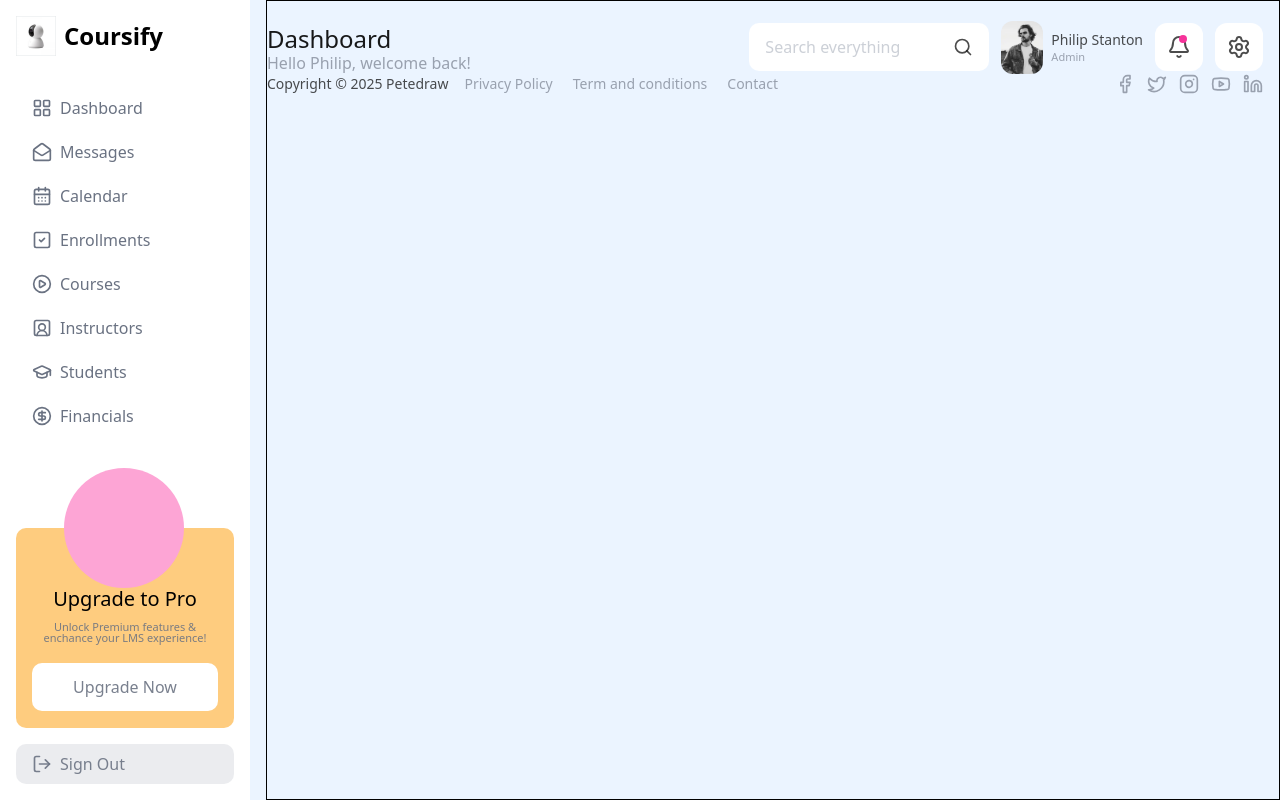
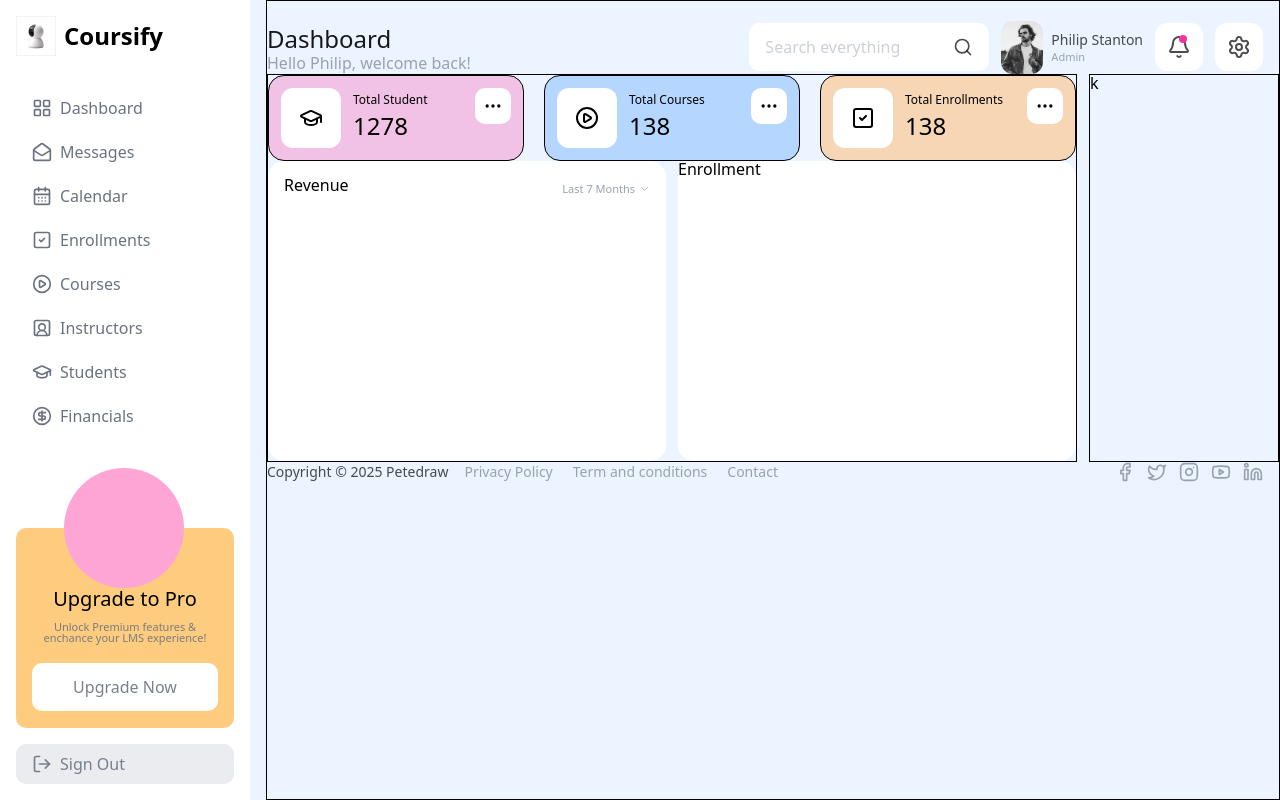
Before and after one commit to Oswald-Setumte/Coursify, a React (Vite) app: page / in a window 1280 px wide. Built offline with nearby package versions, Linux system fonts and the light colour scheme.

Commit message:
build the status component

```diff
--- /dev/null
+++ b/src/Components/Dashboard/Enrollment.tsx
@@ -0,0 +1,7 @@
+import React from 'react'
+
+export default function Enrollment() {
+  return (
+    <div className='bg-white h-[300px] rounded-2xl'>Enrollment</div>
+  )
+}
--- /dev/null
+++ b/src/Components/Dashboard/Revenue.tsx
@@ -0,0 +1,16 @@
+import { ChevronDown } from 'lucide-react'
+import React from 'react'
+
+export default function Revenue() {
+  return (
+    <div className='bg-white h-[300px] rounded-2xl p-4'>
+        <div className='flex justify-between'>
+            <h1>Revenue</h1>
+            <p className='flex items-center text-gray-400 text-[11px] gap-1'>Last 7 Months <span><ChevronDown className='w-[11px]'/></span></p>
+        </div>
+        <div>
+
+        </div>
+    </div>
+  )
+}
--- a/src/Components/Dashboard/Statusbar.tsx
+++ b/src/Components/Dashboard/Statusbar.tsx
@@ -1,7 +1,51 @@
+import { CheckCheck, Ellipsis, GraduationCap, Menu, PlayCircle, SquareCheck } from 'lucide-react'
 import React from 'react'
 
 export default function Statusbar() {
+  const stat = [
+    {
+      id:1,
+      title:"Total Student",
+      icon:<GraduationCap/>,
+      bg:"bg-pink-400/35",
+      value:1278,
+    },
+    {
+      id:2,
+      title:"Total Courses",
+      icon:<PlayCircle/>,
+      bg:"bg-blue-400/35",
+      value:138,
+    },
+    {
+      id:3,
+      title:"Total Enrollments",
+      icon:<SquareCheck/>,
+      bg:"bg-orange-300/50",
+      value:138,
+    },
+
+  ]
   return (
-    <div>Statusbar</div>
+    <div>
+      <div className='flex gap-5'>
+        {
+          stat.map((each)=>{
+            return(
+              <div key={each.id} className={`flex items-center gap-3 p-3 border ${each.bg} relative w-[20vw] rounded-2xl`}>
+                <div className='w-15 h-15 flex justify-center items-center rounded-xl bg-white'>{each.icon}</div>
+                <div className='grid gap-1'>
+                  <p className='text-[12px]'>{each.title}</p>
+                  <p className='text-2xl'>{each.value}</p>
+                </div>
+                <div className='bg-white p-2 absolute top-3 right-3 rounded-[10px]'>
+                  <Ellipsis className='w-5 h-5'/>
+                </div>
+              </div>
+            )
+          })
+        }
+      </div>
+    </div>
   )
 }
--- a/src/Pages/Dashboard.tsx
+++ b/src/Pages/Dashboard.tsx
@@ -1,20 +1,31 @@
-import React from 'react'
+import React from "react";
+import Statusbar from "../Components/Dashboard/Statusbar";
+import Revenue from "../Components/Dashboard/Revenue";
+import Enrollment from "../Components/Dashboard/Enrollment";
 
 export default function Dashboard() {
   return (
-    <div>
+    <div className="flex gap-3">
       {/* main */}
-      <div>
+      <div className="border">
         {/* Status bars */}
         <div>
-
+          <Statusbar />
         </div>
-
-
+        {/* Second Friend */}
+        <div className="grid grid-cols-2 gap-3">
+          {/* Revenue */}
+          <div>
+            <Revenue/>
+          </div>
+          {/* Enrollment Trends */}
+          <div>
+            <Enrollment/>
+          </div>
+        </div>
       </div>
       {/* Calendar Section */}
-      <div></div>
-
+      <div className="border flex-1"> k</div>
     </div>
-  )
+  );
 }
```
